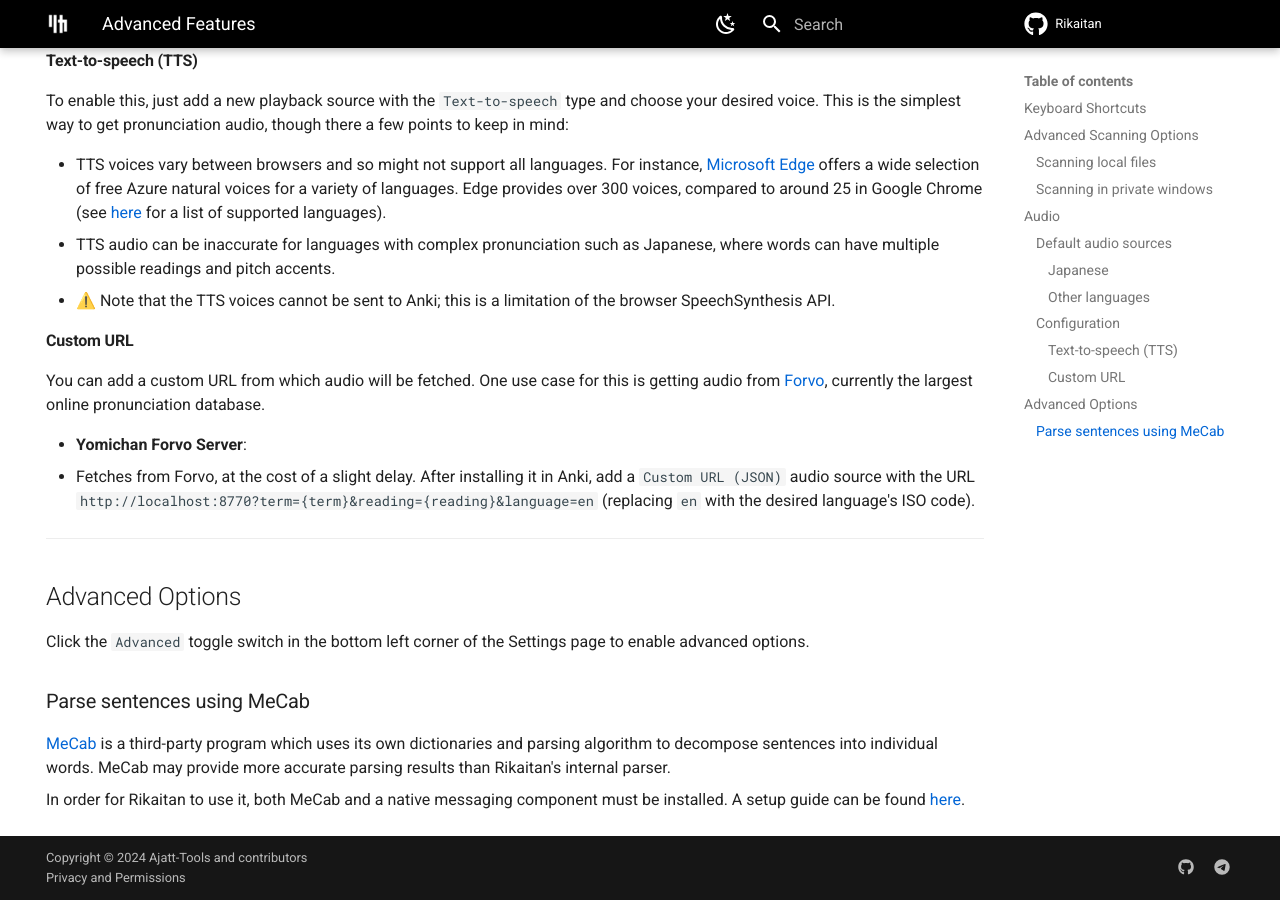
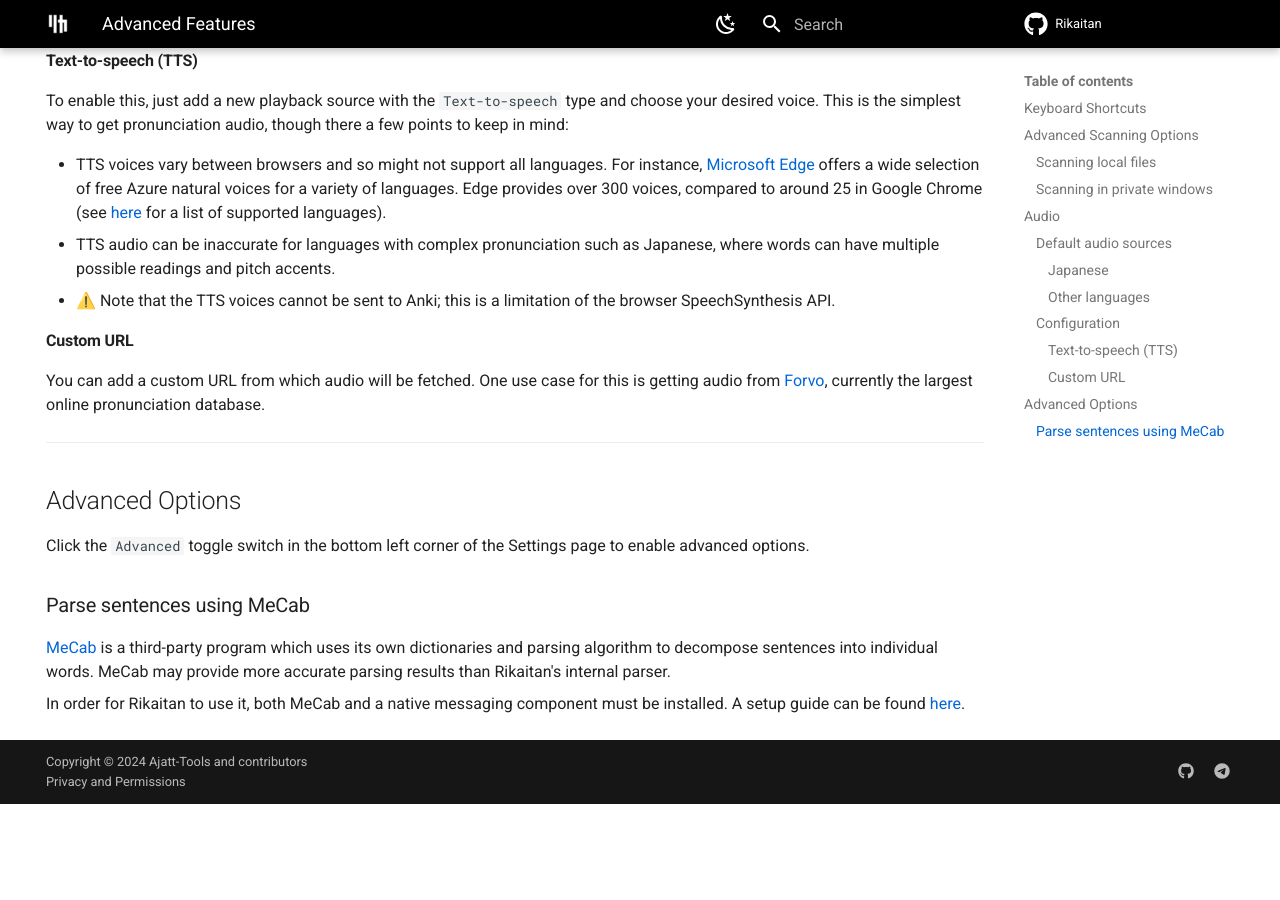
Before and after one commit to rikaitan/rikaitan.github.io, an MkDocs documentation site: the page built from docs/advanced.md, in a window 1280 px wide and 900 px high, scrolled down 2367 px. Built offline with MkDocs 1.6.1 and Material for MkDocs 9.7.7, drawn with Linux system fonts in a browser that asks for light colours; comment, search, counter and statistics services are not loaded; after the commit the page ends 3171 px from its top, so only the background shows below that.

```diff
--- a/docs/advanced.md
+++ b/docs/advanced.md
@@ -93,9 +93,6 @@ To enable this, just add a new playback source with the `Text-to-speech` type an
 
 You can add a custom URL from which audio will be fetched. One use case for this is getting audio from [Forvo](https://forvo.com/), currently the largest online pronunciation database.
 
-* **Yomichan Forvo Server**:
-  - Fetches from Forvo, at the cost of a slight delay. After installing it in Anki, add a `Custom URL (JSON)` audio source with the URL `http://localhost:8770?term={term}&reading={reading}&language=en` (replacing `en` with the desired language's ISO code).
-
 ---
 
 ## Advanced Options
```
